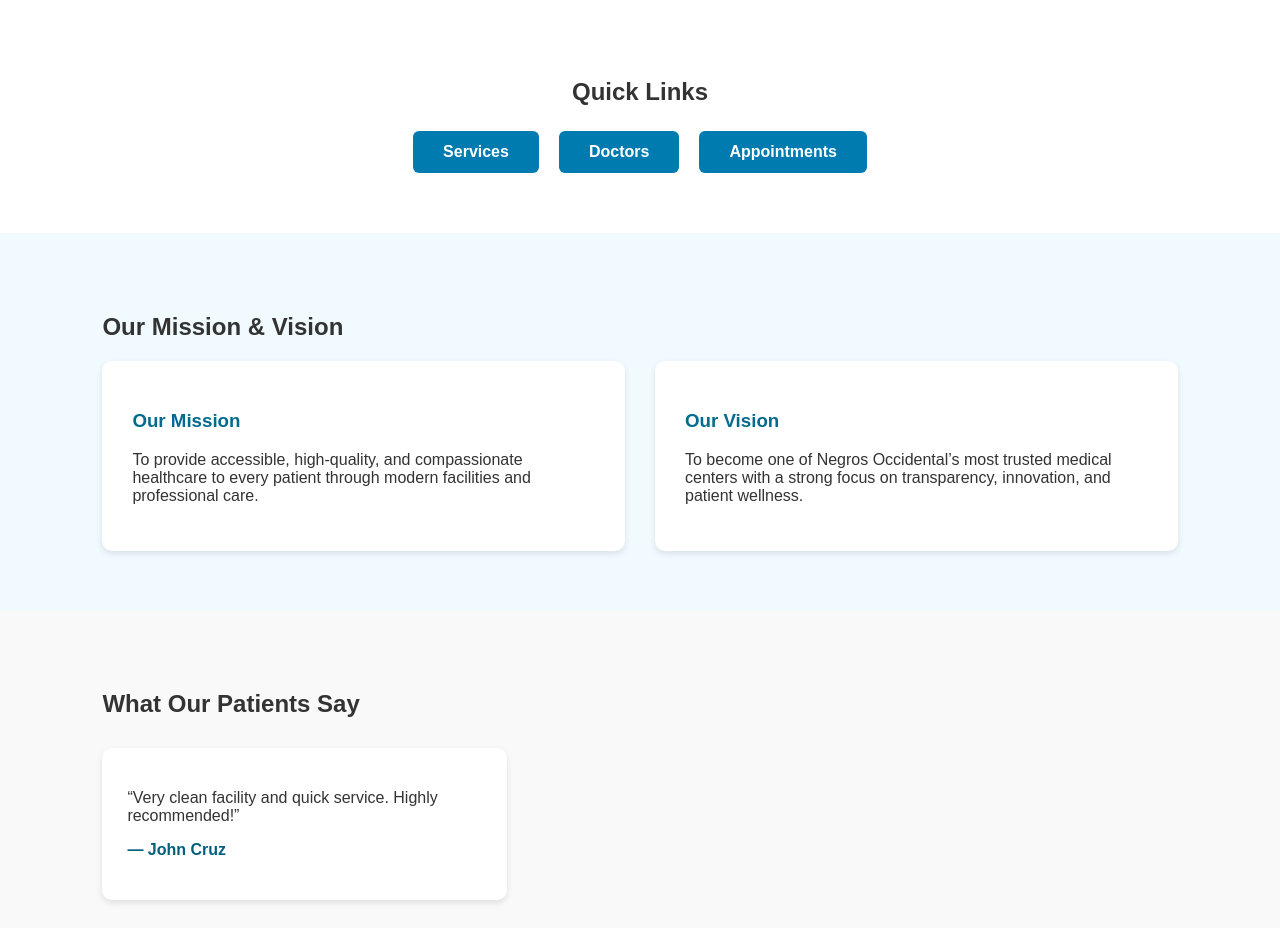
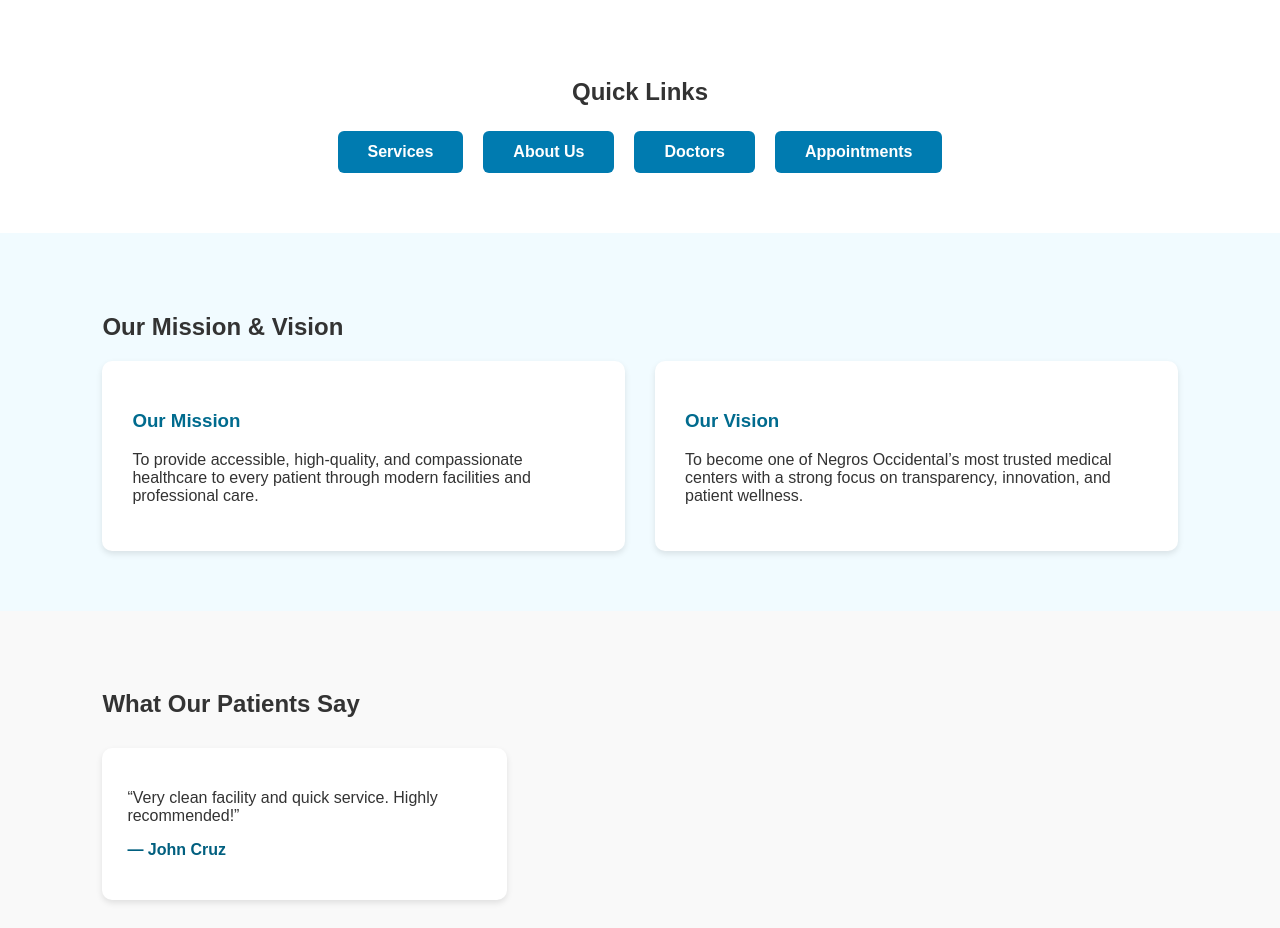
Before and after one commit to FormulaStat/sanjuanmedicals, a plain HTML site: page index.html in a window 1280 px wide. Shown: the part 1860-2788 px from the top of the page. Drawn offline with Linux system fonts and the light colour scheme.

Commit message:
Update index.html

```diff
--- a/index.html
+++ b/index.html
@@ -50,6 +50,7 @@
         <h2>Quick Links</h2>
         <div class="links-container">
             <a href="services.html" class="quick-link">Services</a>
+            <a href="about.html" class="quick-link">About Us</a>
             <a href="doctors.html" class="quick-link">Doctors</a>
             <a href="appointments.html" class="quick-link">Appointments</a>
         </div>
```
